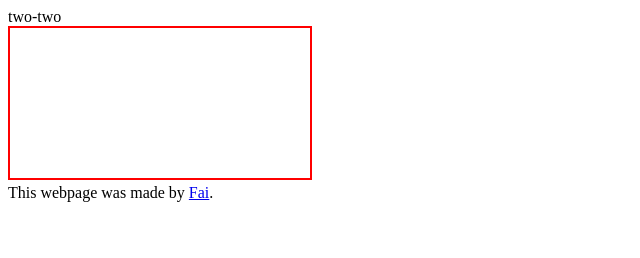
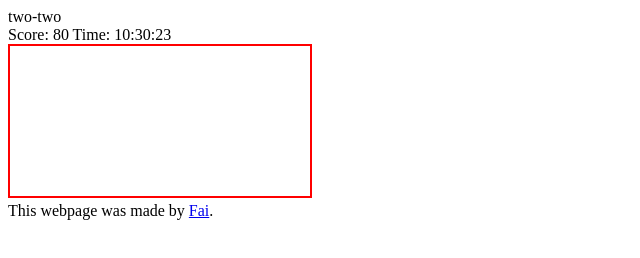
Before and after one commit to fai227/two-two, a website: page public/index.html in a window 1280 px wide. Shown: the whole page, without its empty margins (0-640 px from the left). Drawn offline with Linux system fonts and the light colour scheme.

Commit message:
index.html を更新

```diff
--- a/public/index.html
+++ b/public/index.html
@@ -14,7 +14,8 @@
     <header>two-two</header>
     <main>
         <div id="score">
-
+            Score: 80
+            Time: 10:30:23
         </div>
         <canvas id="canvas"></canvas>
     </main>
```
